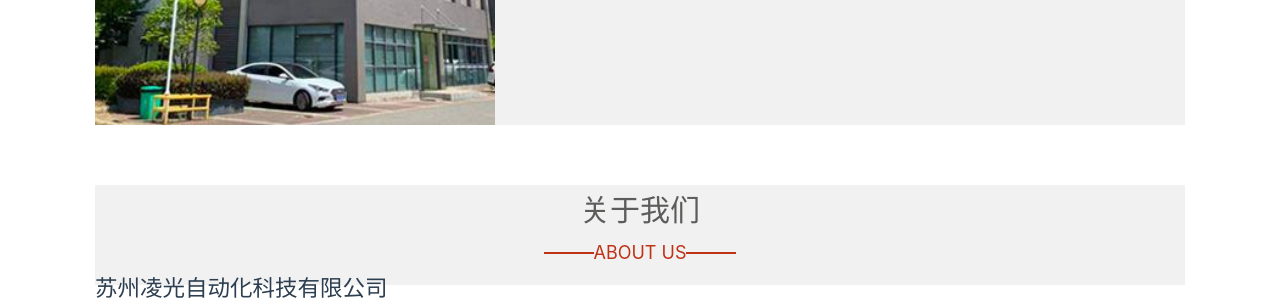
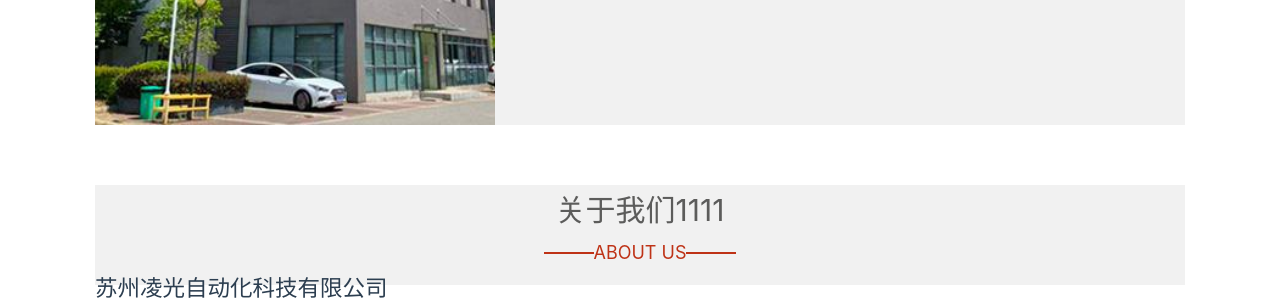
Before and after one commit to DanJunAD/szlinkdong, a Vue app: page /about in a window 1280 px wide. Shown: the part 816-1116 px from the top of the page. Built offline with nearby package versions, Linux system fonts and the light colour scheme.

Commit message:
MOD: 构建

```diff
--- a/src/pages/AboutPage.vue
+++ b/src/pages/AboutPage.vue
@@ -33,7 +33,7 @@
     <div class="about-culture">
       <div class="content">
         <div class="title">
-          <h2>关于我们</h2>
+          <h2>关于我们1111</h2>
           <h3><span></span>ABOUT US<span></span></h3>
         </div>
         <div class="about-main-content">
```
